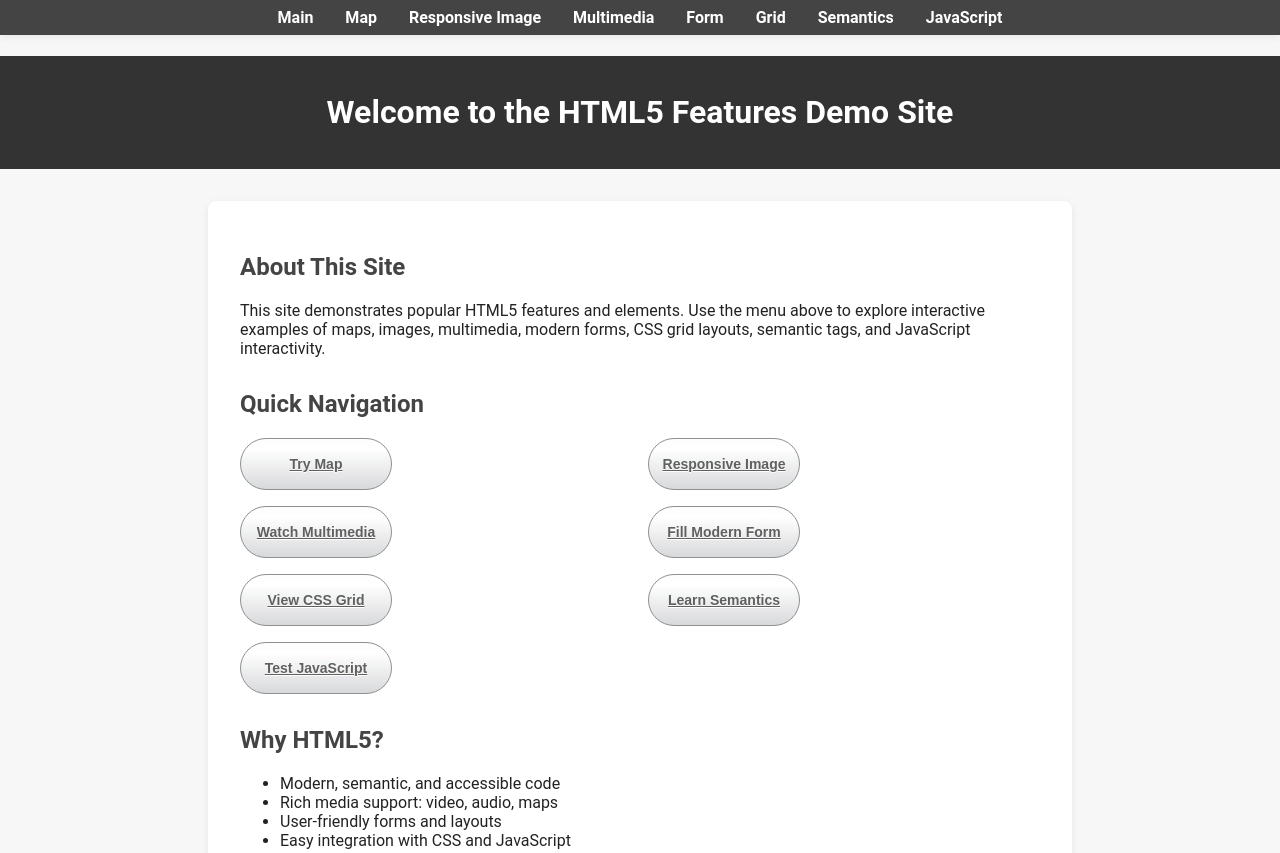
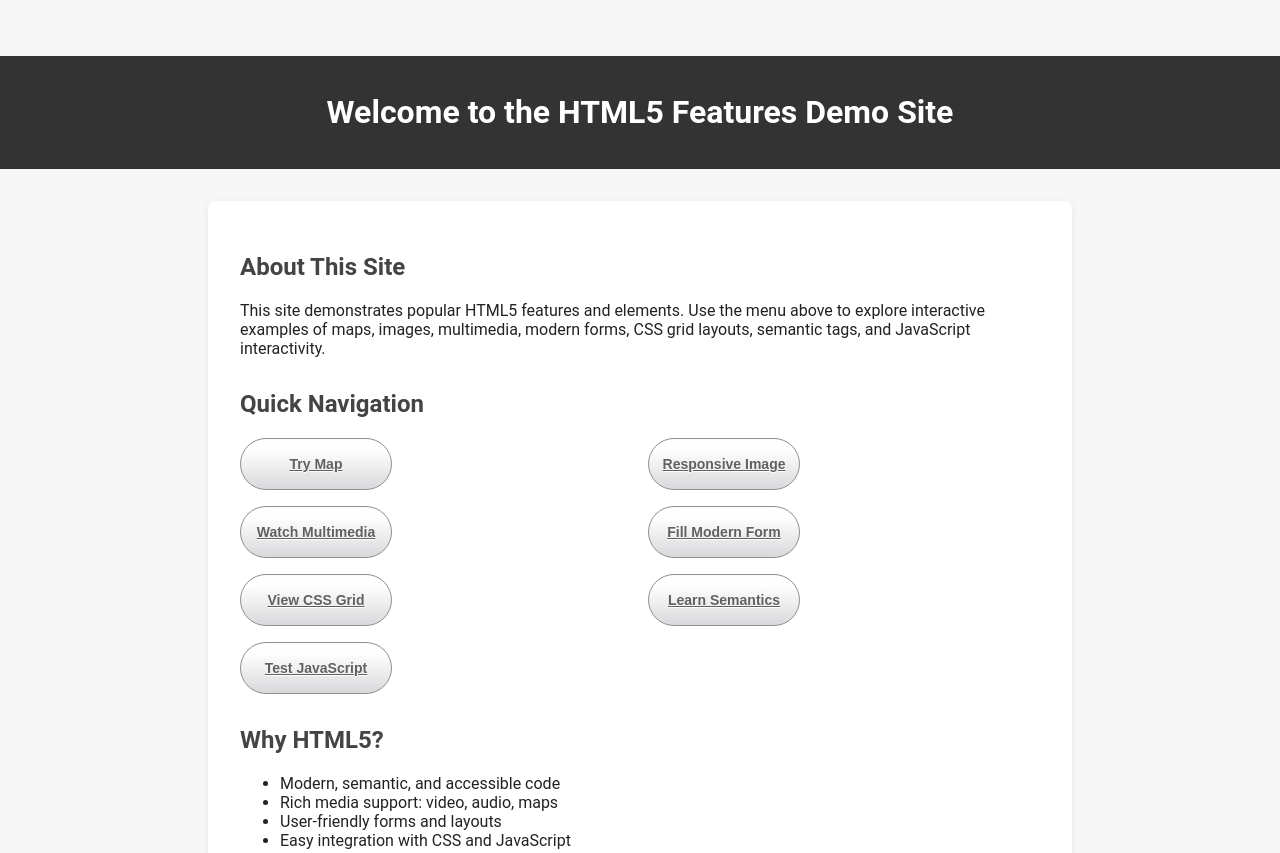
Before and after one commit to Jeebig/testFE, a plain HTML site: page index.html in a window 1280 px wide. Shown: the top 853 px of the page. Drawn offline with Linux system fonts and the light colour scheme.

Commit message:
Add files via upload

```diff
--- a/index.html
+++ b/index.html
@@ -9,16 +9,6 @@
 <header>
     <h1>Welcome to the HTML5 Features Demo Site</h1>
 </header>
-<nav>
-    <a href="index.html">Main</a>
-    <a href="map.html">Map</a>
-    <a href="image.html">Responsive Image</a>
-    <a href="multimedia.html">Multimedia</a>
-    <a href="form.html">Form</a>
-    <a href="grid.html">Grid</a>
-    <a href="semantics.html">Semantics</a>
-    <a href="js.html">JavaScript</a>
-</nav>
 <main>
     <section>
         <h2>About This Site</h2>
```
